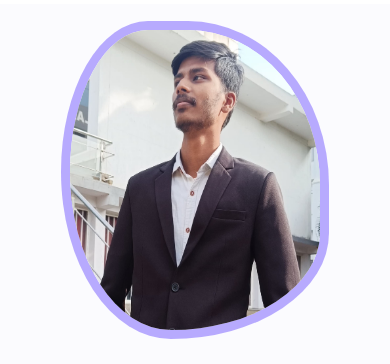
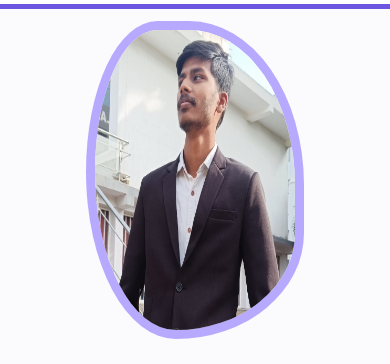
Before and after one commit to saisurya7860/Surya-s-Portfolio, a plain HTML site: page index.html in a window 390 px wide. Shown: the part 66-430 px from the top of the page. Drawn offline with nearby package versions, Linux system fonts and the light colour scheme.

Commit message:
changed nav-color and pro-pic size

```diff
--- a/Mediaqueries.css
+++ b/Mediaqueries.css
@@ -9,7 +9,9 @@
        height: 0;
        left:0;
        overflow: hidden;
-       background-color:rgba(157, 157, 157, 0.3);
+       background-color:rgba(231, 231, 231, 0.3);
+       /* background-color:#fff; */
+       border-bottom:5px solid var(--primary-color) ;
     }
     .navlinks ul{
         display: block;
@@ -93,6 +95,9 @@
 @media (max-width:768px){
     /* Profile content */
 
+    .profile-pic{
+        width:200px;
+      }
     .profile{
         flex-direction: column;
         padding-top:4rem ;
--- a/Style.css
+++ b/Style.css
@@ -308,7 +308,7 @@ section{
 }
 
 .AIML-icons{
-    width: 25px;
+    width: 23px;
 }
 
 
```
